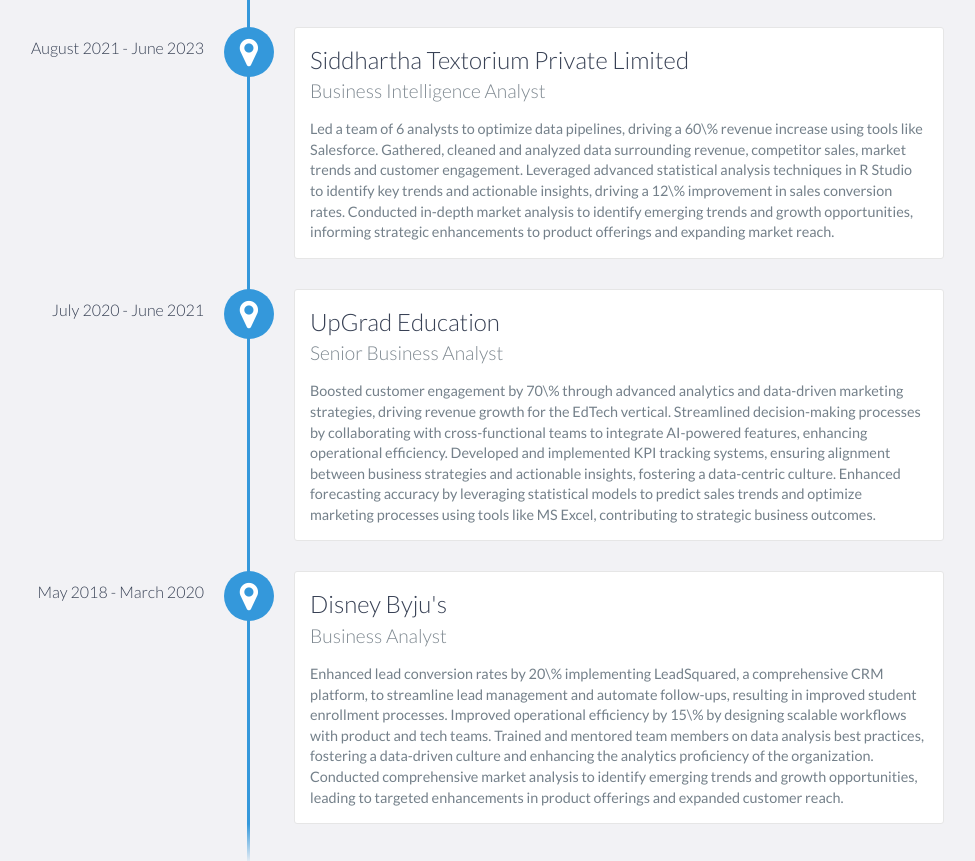
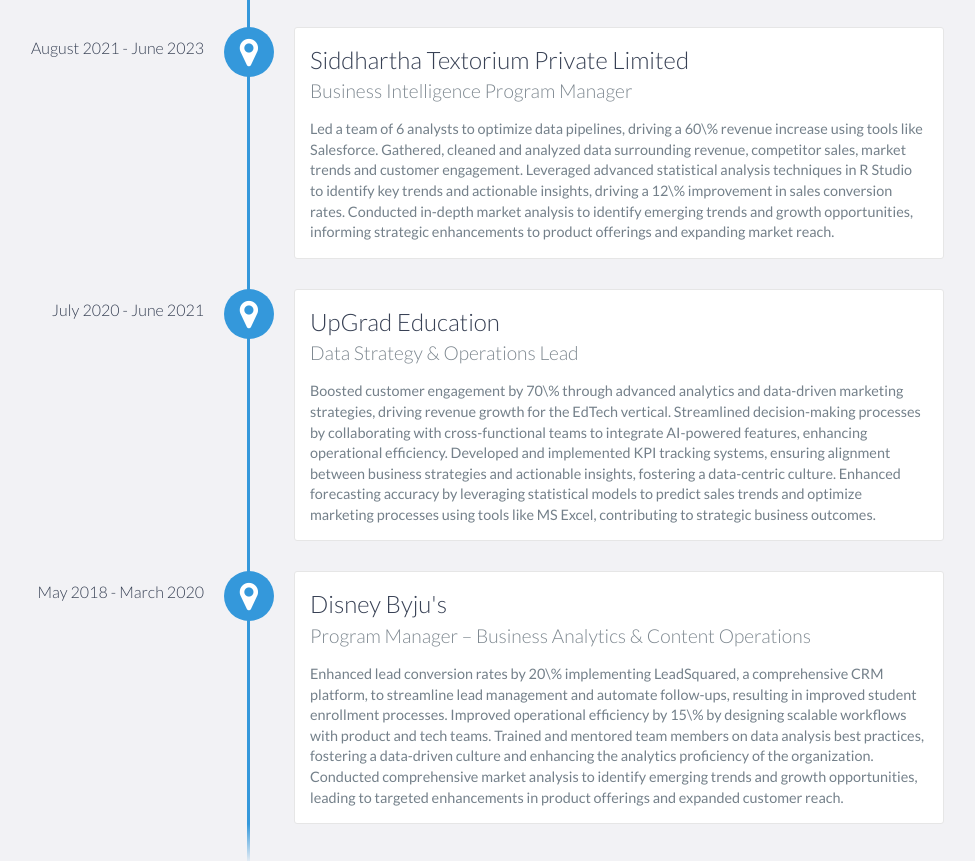
Before and after one commit to ParthThaker08/ParthThaker08.github.io, a website: page index.html in a window 1280 px wide. Shown: the part 1785-2646 px from the top of the page, without its empty margins (196-1171 px from the left). Drawn offline with nearby package versions, Linux system fonts and the light colour scheme.

Commit message:
Update index.html

```diff
--- a/index.html
+++ b/index.html
@@ -75,7 +75,7 @@
                 </div>
                 <div class="col-md-8">
                     <p>
-                        Data Analyst | AWS Certified Cloud Practitioner
+                        Data Analyst
 <br>
 
 Results-driven Data Analyst with 4+ years of experience transforming complex datasets into strategic insights that drive business growth and operational excellence. Adept at leveraging analytics, cloud technologies, and data visualization to optimize performance and solve high-impact business challenges. Detail-oriented, adaptable, and passionate about delivering data-driven solutions that enhance decision-making and streamline processes. Skilled in SQL, Python, Tableau, and AWS, with a proven track record of improving efficiency, reducing inconsistencies, and automating workflows.
@@ -109,7 +109,7 @@
 
             <div data-date="August 2021 - June 2023">
                 <h3>Siddhartha Textorium Private Limited</h3>
-                <h4>Business Intelligence Analyst</h4>
+                <h4> Business Intelligence Program Manager</h4>
                 <p>
                     Led a team of 6 analysts to optimize data pipelines, driving a 60\% revenue increase using tools like Salesforce. Gathered, cleaned and analyzed data surrounding revenue, competitor sales, market trends and customer engagement. Leveraged advanced statistical analysis techniques in R Studio to identify key trends and actionable insights, driving a 12\% improvement in sales conversion rates. Conducted in-depth market analysis to identify emerging trends and growth opportunities, informing strategic enhancements to product offerings and expanding market reach.
                 </p>
@@ -117,7 +117,7 @@
 
             <div data-date="July 2020 - June 2021">
                 <h3>UpGrad Education</h3>
-                <h4>Senior Business Analyst</h4>
+                <h4>Data Strategy & Operations Lead </h4>
                 <p>
                     Boosted customer engagement by 70\% through advanced analytics and data-driven marketing strategies, driving revenue growth for the EdTech vertical. Streamlined decision-making processes by collaborating with cross-functional teams to integrate AI-powered features, enhancing operational efficiency. Developed and implemented KPI tracking systems, ensuring alignment between business strategies and actionable insights, fostering a data-centric culture. Enhanced forecasting accuracy by leveraging statistical models to predict sales trends and optimize marketing processes using tools like MS Excel, contributing to strategic business outcomes.
                 </p>
@@ -125,7 +125,7 @@
 
 			<div data-date="May 2018 - March 2020">
                 <h3>Disney Byju's</h3>
-                <h4>Business Analyst</h4>
+                <h4> Program Manager – Business Analytics & Content Operations </h4>
                 <p>
                     Enhanced lead conversion rates by 20\% implementing LeadSquared, a comprehensive CRM platform, to streamline lead management and automate follow-ups, resulting in improved student enrollment processes. Improved operational efficiency by 15\% by designing scalable workflows with product and tech teams. Trained and mentored team members on data analysis best practices, fostering a data-driven culture and enhancing the analytics proficiency of the organization. Conducted comprehensive market analysis to identify emerging trends and growth opportunities, leading to targeted enhancements in product offerings and expanded customer reach.
                 </p>
@@ -149,7 +149,7 @@
 
         <div class="education-block">
             <h3>Gujarat Technological University</h3>
-            <span class="education-date">Sep 2014 - Sep 2018</span>
+            <span class="education-date">Jun 2014 - May 2018</span>
             <h4>Bachelor's of Electronics and Communication Engineering</h4>
 
                 <p>
```
